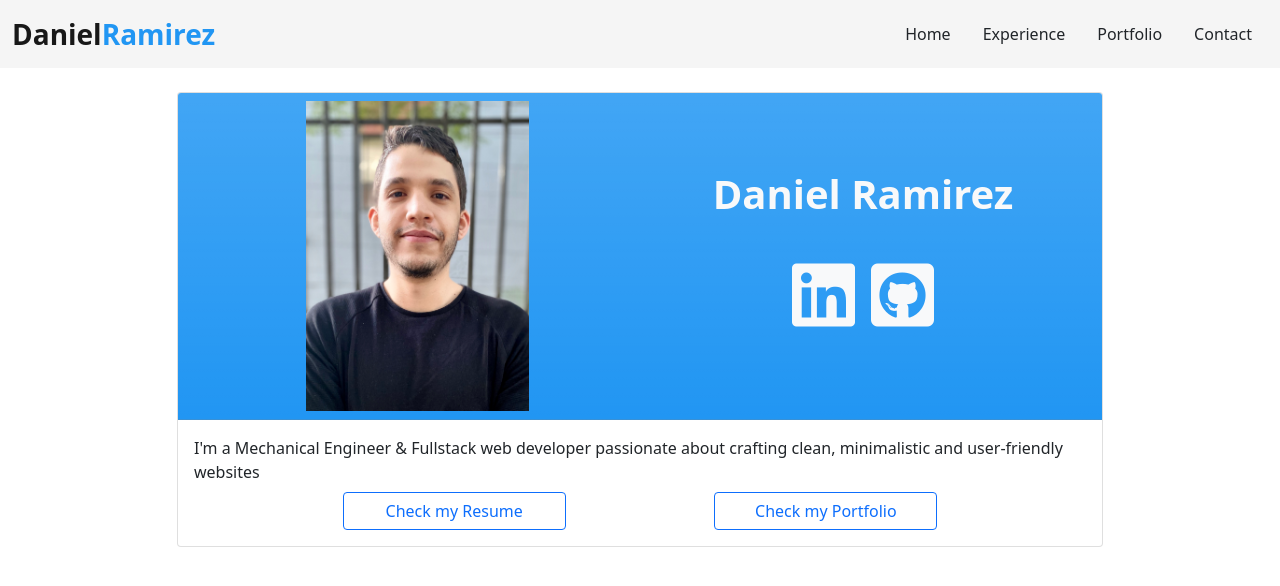
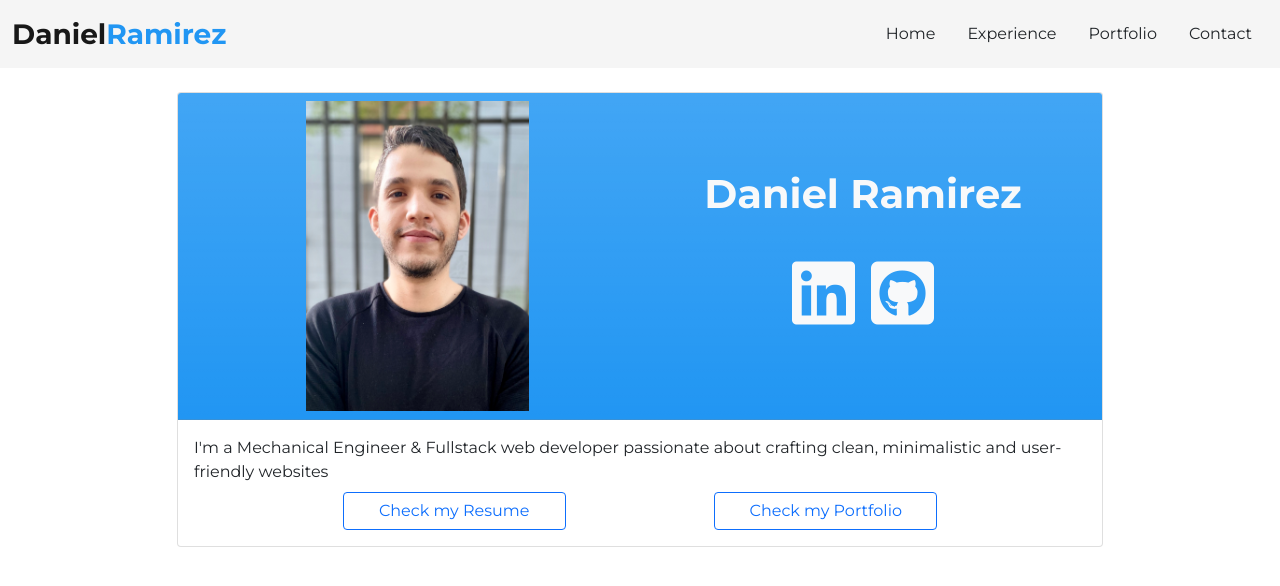
Before and after one commit to danielrs95/personalWeb, a React (Create React App) app: page / in a window 1280 px wide. Shown: the top 586 px of the page. Built offline with nearby package versions, Linux system fonts and the light colour scheme.

Commit message:
Agrega fuente Montserrat reemplazando la variables de SASS de bootstrap

```diff
--- a/src/styles/index.scss
+++ b/src/styles/index.scss
@@ -1,3 +1,5 @@
 // $primary: #2196f3;
+$font-family-base: Montserrat, -apple-system, BlinkMacSystemFont, 'Segoe UI',
+  'Helvetica Neue', Arial, sans-serif;
 
 @import '~bootstrap/scss/bootstrap.scss';
```
